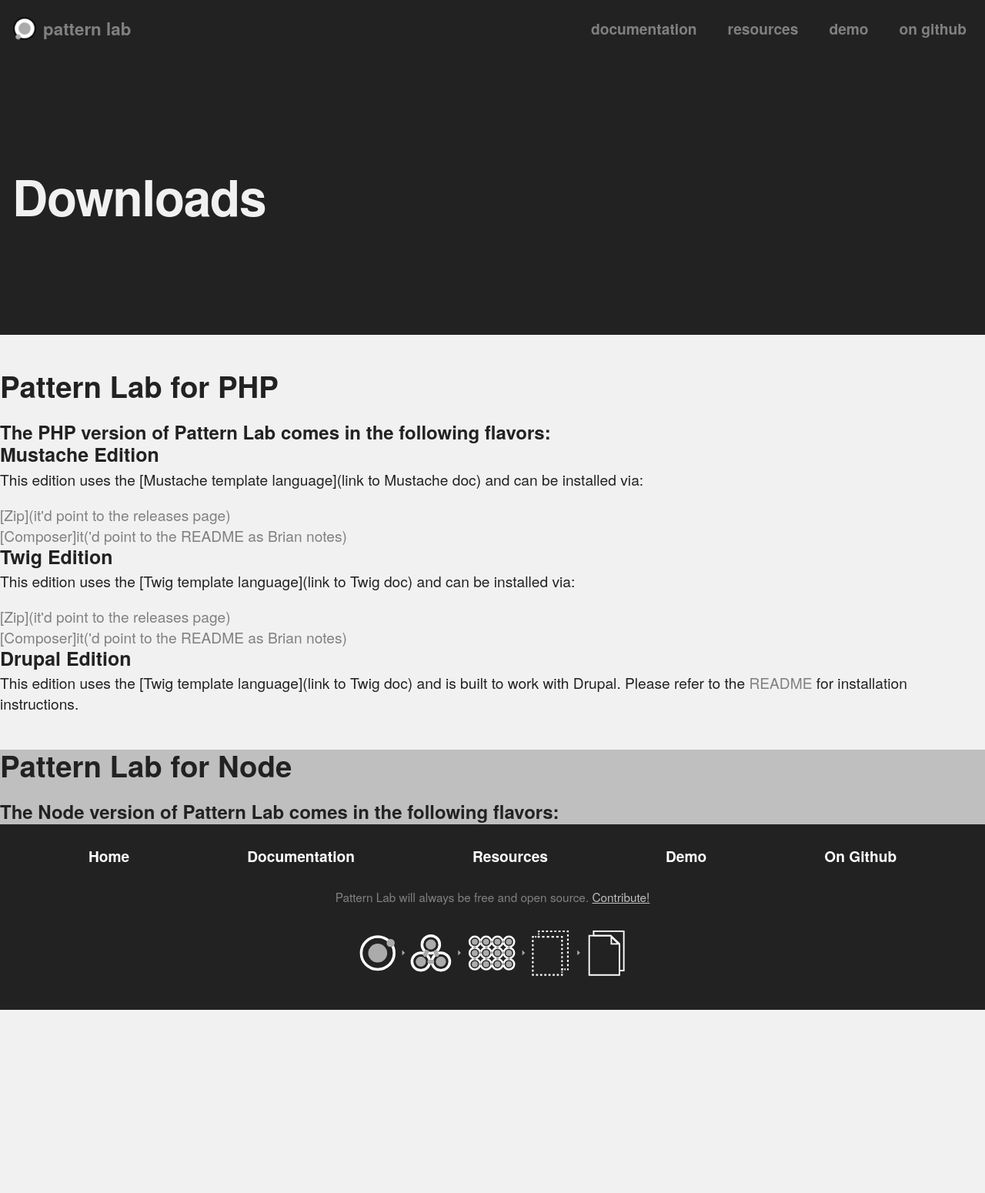
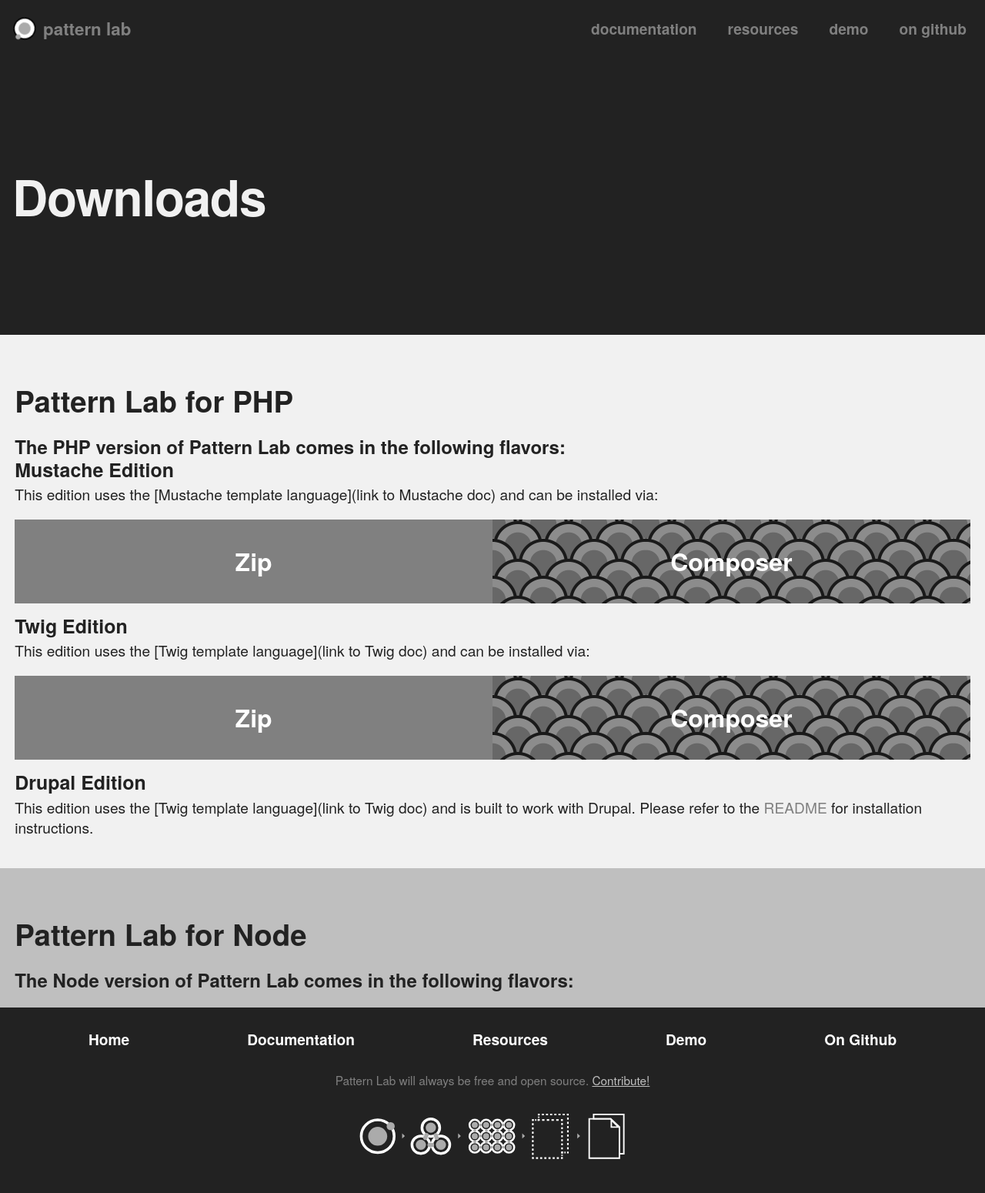
Before and after one commit to pattern-lab/website, a Jekyll site: the page built from download.html, in a window 1280 px wide. Shown: the whole page at 77% size. Built offline with Jekyll 4.4.1, drawn with Linux system fonts in a browser that asks for light colours; Markdown is read by kramdown in place of the engine named in the settings; comment, search, counter and statistics services are not loaded; before the commit the page ends 1312 px from its top, so only the background shows below that.

Commit message:
Formatted the download page so far

```diff
--- a/css/style.scss
+++ b/css/style.scss
@@ -724,6 +724,8 @@
 
 
 .section-edition {
+
+	padding: 1em;
 	&--dark {
 		background: $color-gray-25;	}
 }
@@ -825,6 +827,48 @@
         padding: 0.4rem 0;
         font-weight: bold;
     }
+}
+
+
+
+
+
+/*------------------------------------*\
+    #DOWNLOADS LIST
+\*------------------------------------*/
+
+.downloads__list {
+	display: flex;
+	align-items: center;
+	margin-bottom: 1rem;
+}
+
+.downloads__item {
+	width: 50%;
+}
+
+.downloads__link {
+	display: block;
+	padding: 2rem;
+	color: $color-white;
+	background: $color-gray-50;
+	font-weight: bold;
+	font-size: 2rem;
+	text-align: center;
+
+	.downloads__item:nth-child(2) & {
+		background: url(../assets/atoms-scales.png);
+		color: $color-white;
+
+		&:hover, &:focus {
+				background-position: 0 3%;
+			}
+	}
+
+	&:hover, &:focus {
+		background: $color-gray-75;
+		color: $color-white;
+	}
 }
 
 
--- a/download.html
+++ b/download.html
@@ -12,21 +12,30 @@
 
 	<h3>Mustache Edition</h3>
 	<p>This edition uses the [Mustache template language](link to Mustache doc) and can be installed via:</p>
-   <ul>
-   <li><a href="#">[Zip](it'd point to the releases page)</a></li>
-   <li><a href="#">[Composer]it('d point to the README as Brian notes)</a></li>
+	<ul class="downloads__list">
+		<li class="downloads__item">
+			<a class="downloads__link" href="#">Zip</a> <!-- [Zip](it'd point to the releases page) -->
+		</li>
+		<li class="downloads__item">
+			<a class="downloads__link" href="#">Composer</a> <!-- [Composer]it('d point to the README as Brian notes) -->
+		</li>
 	</ul>
 
 	<h3>Twig Edition</h3>
 	<p>This edition uses the [Twig template language](link to Twig doc) and can be installed via:<p>
-   <ul>
-      <li><a href="#">[Zip](it'd point to the releases page)</a></li>
-      <li><a href="#">[Composer]it('d point to the README as Brian notes)</a></li>
+	<ul class="downloads__list">
+		<li class="downloads__item">
+			<a class="downloads__link" href="#">Zip</a> <!-- [Zip](it'd point to the releases page) -->
+		</li>
+		<li class="downloads__item">
+			<a class="downloads__link" href="#">Composer</a> <!-- [Composer]it('d point to the README as Brian notes) -->
+		</li>
 	</ul>
 
 	<h3>Drupal Edition</h3>
 	<p>This edition uses the [Twig template language](link to Twig doc) and is built to work with Drupal. Please refer to the <a href="#">README</a> for installation instructions.</p>
 </section>
+
 <section class="section-edition section-edition--dark">
 	<h2 class="section-edition__title">Pattern Lab for Node</h2>
 	<p class="intro">The Node version of Pattern Lab comes in the following flavors:</p>
```
Also changed, not shown: 2 other files. Lines whose indentation alone changed are shown as unchanged.
